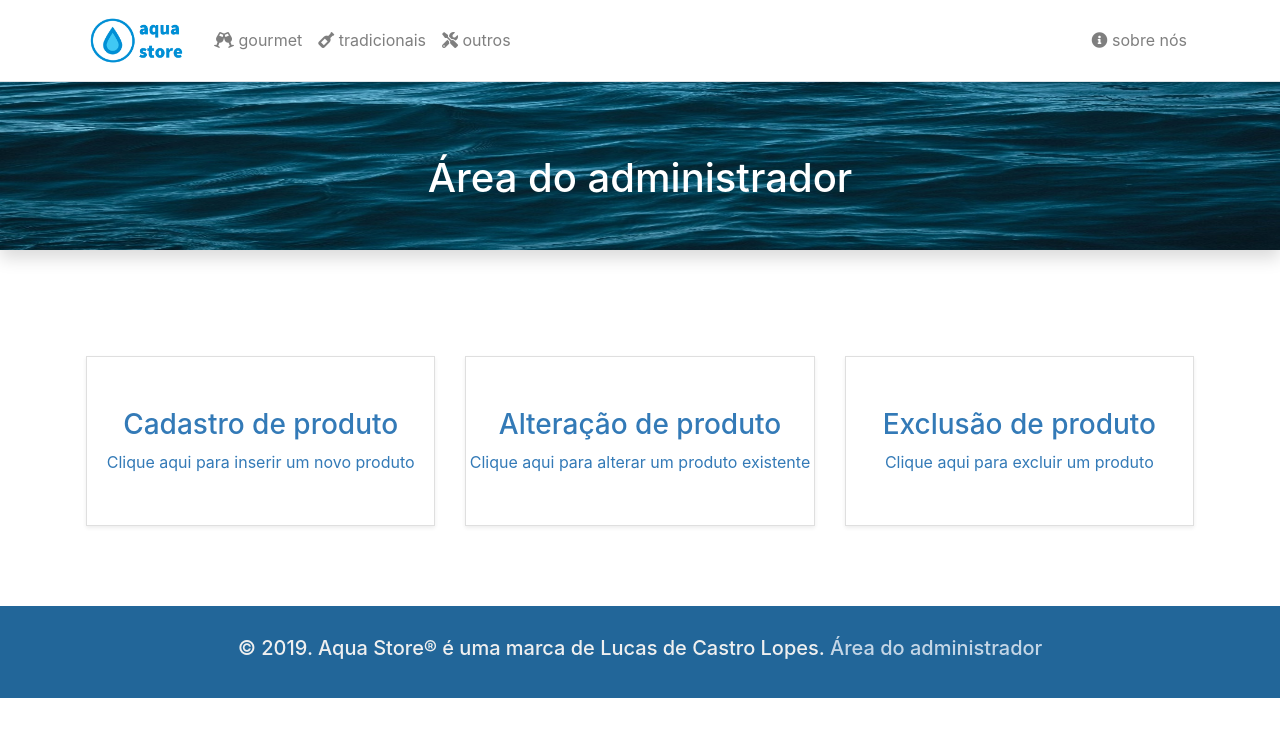
After one commit to lclopes/Aqua-Store-Django, a Django app: page /admin.html in a window 1280 px wide. The commit adds this page. Shown: the top 737 px of the page. Run offline with Django 3.2, Linux system fonts and the light colour scheme; parts of the project's set-up code (start-up, migrations or seed data) failed here and were passed over; some libraries are stand-ins or nearby versions.

Commit message:
Added admin page, changed about page, forms working but need visual improvement

```diff
--- a/aquastore/settings.py
+++ b/aquastore/settings.py
@@ -38,6 +38,7 @@ INSTALLED_APPS = [
     'django.contrib.messages',
     'django.contrib.staticfiles',
     'aquastore_app',
+    'bootstrapform'
 ]
 
 MIDDLEWARE = [
--- /dev/null
+++ b/aquastore_app/templates/aquastore_app/admin.html
@@ -0,0 +1,64 @@
+{% load static %}
+
+<!DOCTYPE html>
+<html lang="en">
+<head>
+    {% include "base/header.html" %}
+    <div id="carouselExampleIndicators" class="carousel slide" data-ride="carousel">
+      <div class="carousel-inner shadow">
+         <div class="carousel-item active">
+            <img class="carousel-inner-page d-block w-100" src="{% static 'media/wave.jpg' %}" alt="First slide">
+            <div class="carousel-caption carousel-inner-text d-none d-md-block">
+               <h1>Área do administrador</h1>
+            </div>
+         </div>
+      </div>
+    </div>
+</head>
+
+{% block estilo %}
+    <style>
+        a {
+            color: #337ab7;
+        }
+    </style>
+{% endblock %}
+
+{% block conteudo %}
+    <body class="bg-white">
+    <div class="container bg-white p-3 mb-5 " style="margin-top: 90px;">
+        <div class="row">
+            <div class="col-4">
+                <a href="{% url 'aquastore_app:cadastro' %}">
+                <div class="card-home mb-3 shadow-sm" style="align-items: center">
+                    <h3 class="mt-5 ">Cadastro de produto</h3>
+                    <p class="mb-5">Clique aqui para inserir um novo produto</p>
+                </div>
+                </a>
+            </div>
+            <div class="col-4">
+                <a href="{% url 'aquastore_app:cadastro' %}">
+                <div class="card-home mb-3 shadow-sm" style="align-items: center">
+                    <h3 class="mt-5 ">Alteração de produto</h3>
+                    <p class="mb-5">Clique aqui para alterar um produto existente</p>
+                </div>
+                </a>
+            </div>
+            <div class="col-4">
+                <a href="{% url 'aquastore_app:cadastro' %}">
+                <div class="card-home mb-3 shadow-sm" style="align-items: center">
+                    <h3 class="mt-5 ">Exclusão de produto</h3>
+                    <p class="mb-5">Clique aqui para excluir um produto</p>
+                </div>
+                </a>
+            </div>
+        </div>
+    </div>
+    {% include "base/footer.html" %}
+    </body>
+    <script src="{% static 'aquastore_app/js/jquery-3.3.1.js' %}"></script>
+    <script src="{% static 'aquastore_app/js/popper.js' %}"></script>
+    <script src="{% static 'aquastore_app/js/bootstrap.js' %}"></script>
+    <script src="{% static 'aquastore_app/js/script.js' %}"></script>
+
+{% endblock %}
--- a/templates/base/bgimage.html
+++ b/templates/base/bgimage.html
@@ -4,8 +4,12 @@
     <div id="carouselExampleIndicators" class="carousel slide" data-ride="carousel">
       <div class="carousel-inner shadow">
          <div class="carousel-item active">
-            <img class="carousel-inner-page d-block w-100" src="{% static 'media/water.jpg' %}" alt="First slide">
+            <img class="carousel-inner-page d-block w-100" src="{% static 'media/cup.jpg' %}" alt="First slide">
+             <div class="carousel-caption carousel-inner-text d-none d-md-block">
+               <h1 style="text-shadow: 1px 1px 2px grey;">Sobre nós</h1>
+            </div>
          </div>
+
       </div>
 
    </div>
--- a/templates/base/header.html
+++ b/templates/base/header.html
@@ -25,14 +25,6 @@
                 <div class="navbar-nav ml-auto">
                     <a class="nav-link nav-item" href="{% url 'aquastore_app:sobre' %}">
                         <i class="fas fa-info-circle"></i> sobre nós</a>
-                    <!--"><a class="nav-link nav-item" href="#pedidos">
-                        <i class="fas fa-shopping-cart"></i> meus pedidos</a>
-                    <a class="nav-link nav-item" href="#janelamodal">
-                        <i class="fas fa-sign-in-alt"></i> entrar
-                    </a>-->
-                    <a class="nav-link nav-item" href="{% url 'aquastore_app:cadastro' %}">
-                        <i class="fas fa-address-card"></i> admin
-                    </a>
                 </div>
 
 
```
Also changed, not shown: aquastore_app/forms.py (added, +8 -0 lines), aquastore_app/templates/aquastore_app/cadastro.html (+26 -11 lines), aquastore_app/templates/aquastore_app/sobre.html (+6 -7 lines), aquastore_app/static/media/unavailable.webp (added), db.sqlite3.
